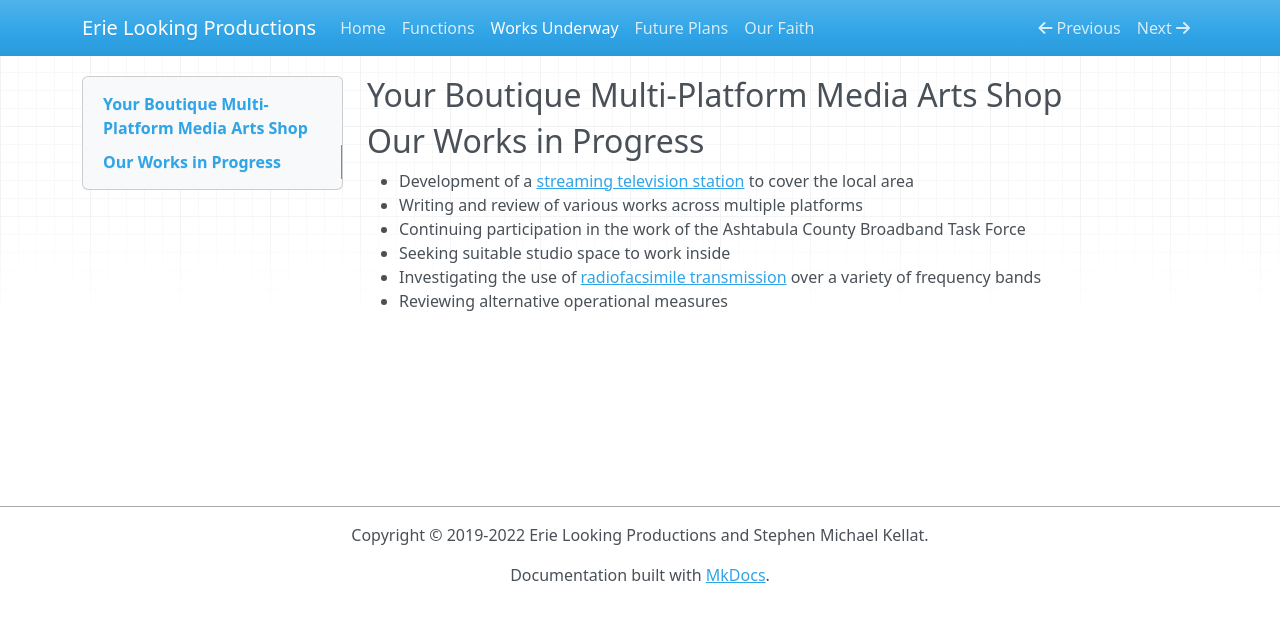
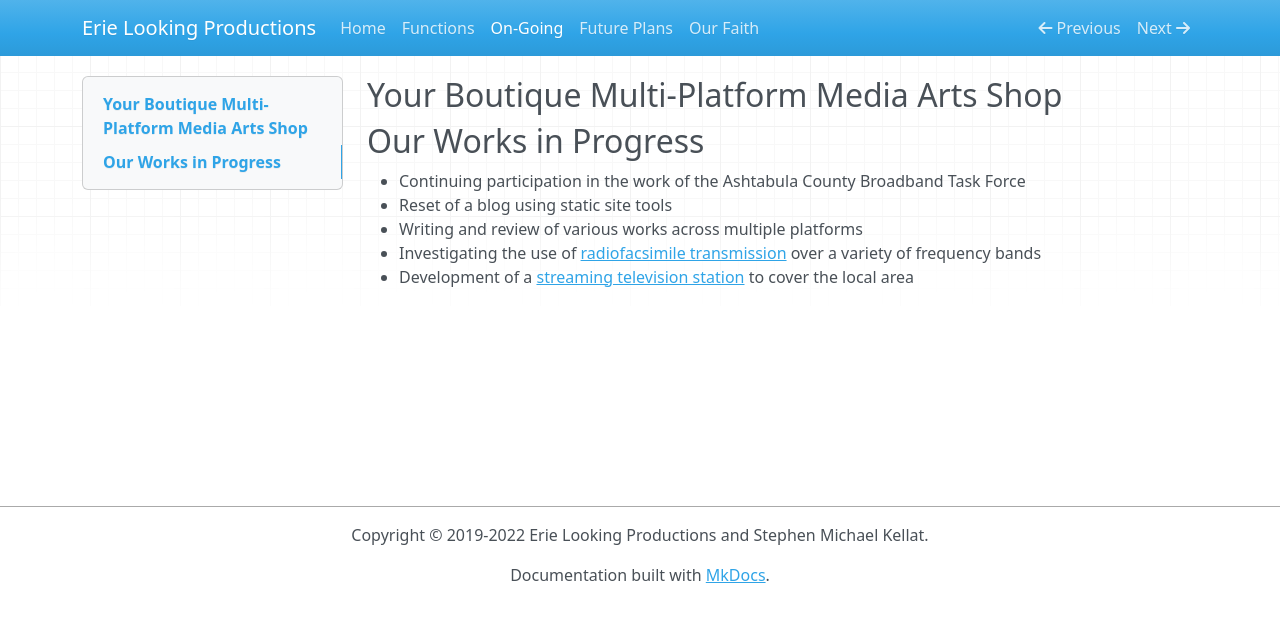
Before and after one commit to skellat/mkdocs-cms, an MkDocs documentation site: the page built from docs/wip.md, in a window 1280 px wide. Shown: the top 622 px of the page. Built offline with MkDocs 1.6.1, drawn with Linux system fonts in a browser that asks for light colours; nearby versions of some CDN libraries.

Commit message:
Revise the website in light of crazies out there
Signed-off-by: Stephen Michael Kellat <smkellat@ubuntu.com>

```diff
--- a/docs/wip.md
+++ b/docs/wip.md
@@ -2,9 +2,8 @@
 
 ## Our Works in Progress
 
+* Continuing participation in the work of the Ashtabula County Broadband Task Force
+* Reset of a blog using static site tools
+* Writing and review of various works across multiple platforms
+* Investigating the use of [radiofacsimile transmission](https://en.wikipedia.org/wiki/Radiofax) over a variety of frequency bands
 * Development of a [streaming television station](https://en.wikipedia.org/w/index.php?title=Over-the-top_media_service&oldid=1110776742) to cover the local area
-* Writing and review of various works across multiple platforms
-* Continuing participation in the work of the Ashtabula County Broadband Task Force
-* Seeking suitable studio space to work inside
-* Investigating the use of [radiofacsimile transmission](https://en.wikipedia.org/wiki/Radiofax) over a variety of frequency bands
-* Reviewing alternative operational measures
--- a/mkdocs.yml
+++ b/mkdocs.yml
@@ -1,13 +1,13 @@
 site_name: Erie Looking Productions
 theme: mkdocs
 site_url: https://erielookingproductions.info/
-site_description: The principal public-facing website of Erie Looking Productions
+site_description: The main public-facing website of Erie Looking Productions
 site_author: Stephen Michael Kellat
 copyright: Copyright © 2019-2022 Erie Looking Productions and Stephen Michael Kellat.
 plugins: []
 nav:
      - Home: index.md
      - Functions: services.md
-     - Works Underway: wip.md
+     - On-Going: wip.md
      - Future Plans: statement.md
      - Our Faith: faith.md
```
Also changed, not shown: README.md (+1 -1 lines), docs/index.md (+1 -1 lines), docs/statement.md (+3 -3 lines).
